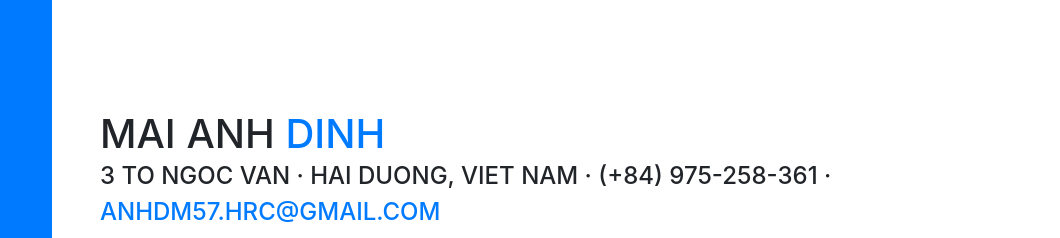
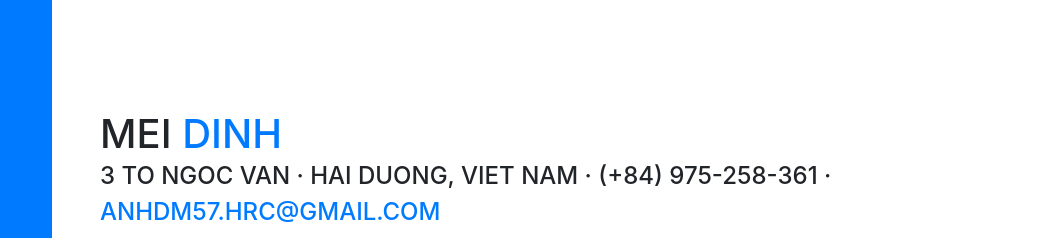
Before and after one commit to dinhmaianha1/anh, a website with bundled scripts: page index.html in a window 1280 px wide. Shown: the part 113-351 px from the top of the page, 220-1280 px from the left. Built offline with nearby package versions, Linux system fonts and the light colour scheme; a web font is replaced by a local one.

Commit message:
Update index.html

```diff
--- a/index.html
+++ b/index.html
@@ -76,7 +76,7 @@
 
               <section class="resume-section p-3 p-lg-5 d-flex d-column" id="about">
                 <div class="my-auto">
-                  <h1 class="mb-0">MAI ANH
+                  <h1 class="mb-0">MEI
                     <span class="text-primary">DINH</span>
                   </h1>
                   <div class="subheading mb-5">3 To Ngoc Van · Hai Duong, Viet Nam · (+84) 975-258-361 ·
```
